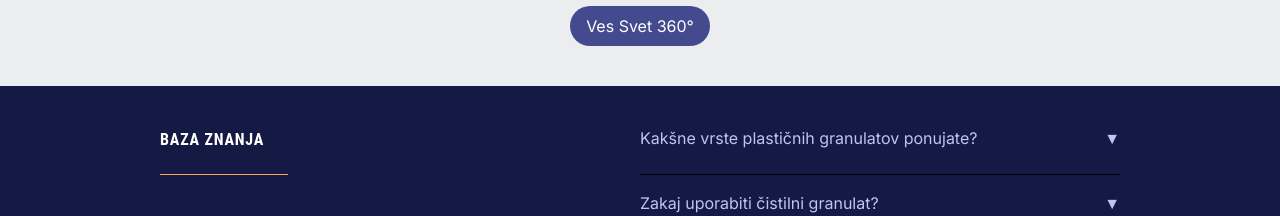
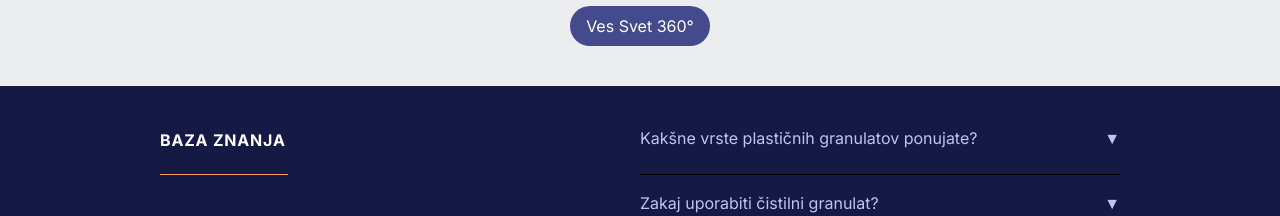
Before and after one commit to jurecapuder/humanfrog_fist, a Next.js app: page / in a window 1280 px wide. Shown: the part 2740-2956 px from the top of the page. Built offline with nearby package versions, Linux system fonts and the light colour scheme.

Commit message:
Update font family in tailwind.config.js

```diff
--- a/tailwind.config.js
+++ b/tailwind.config.js
@@ -17,7 +17,7 @@ module.exports = {
         "fist-oranzna": "#FEA353"
       },
       fontFamily: {
-        "roboto": ["Roboto Condensed", "sans-serif"],
+        sans: ['var(--font-roboto)'],
       },
     },
   },
```
